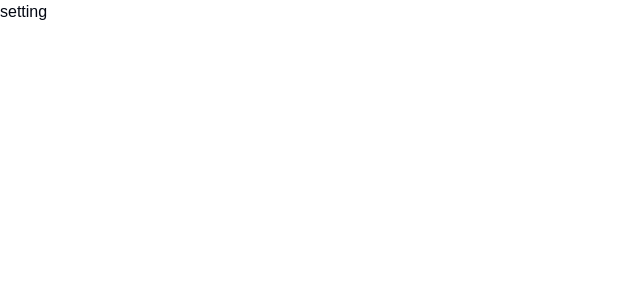
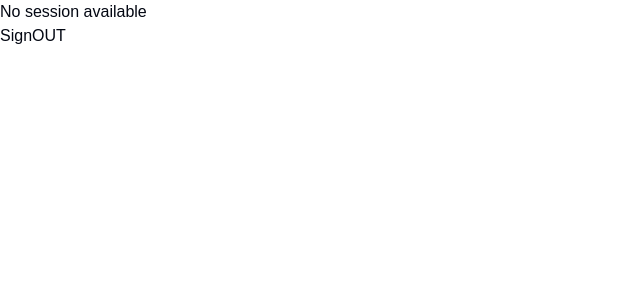
Before and after one commit to Mohdkumailabbas/Complete-Auth_next, a Next.js app: page /settings in a window 1280 px wide. Shown: the top 300 px of the page, without its empty margins (0-640 px from the left). Built offline with nearby package versions, Linux system fonts and the light colour scheme; no server answers.

Commit message:
SignOut button added

```diff
--- a/src/app/(protected)/settings/page.tsx
+++ b/src/app/(protected)/settings/page.tsx
@@ -1,9 +1,23 @@
-import React from 'react'
+import { auth, signOut } from '@/auth';
+import { Session } from '@auth/core/types'; // Import the Session type directly
+import React from 'react';
 
-const page = () => {
+const SettingsPage = async () => {
+  const session: Session | null = await auth();
+
   return (
-    <div>setting</div>
-  )
+    <div>
+      {session && session.user
+        ? JSON.stringify(session)
+        : "No session available"}
+        <form action={async()=>{
+          "use server"
+          await signOut()
+        }}>
+       <button type='submit'> SignOUT</button>
+        </form>
+    </div>
+  );
 }
 
-export default page
+export default SettingsPage;
```
